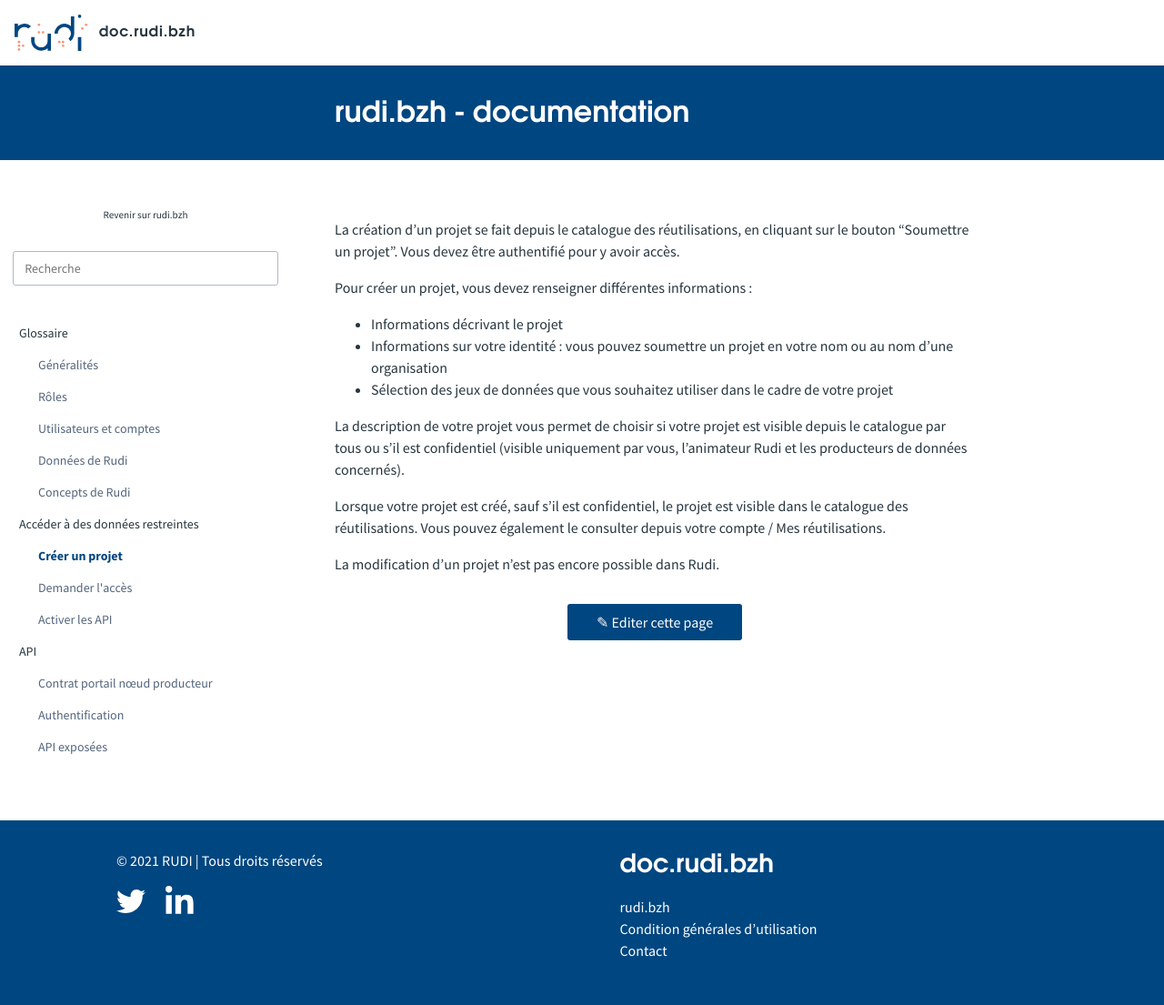
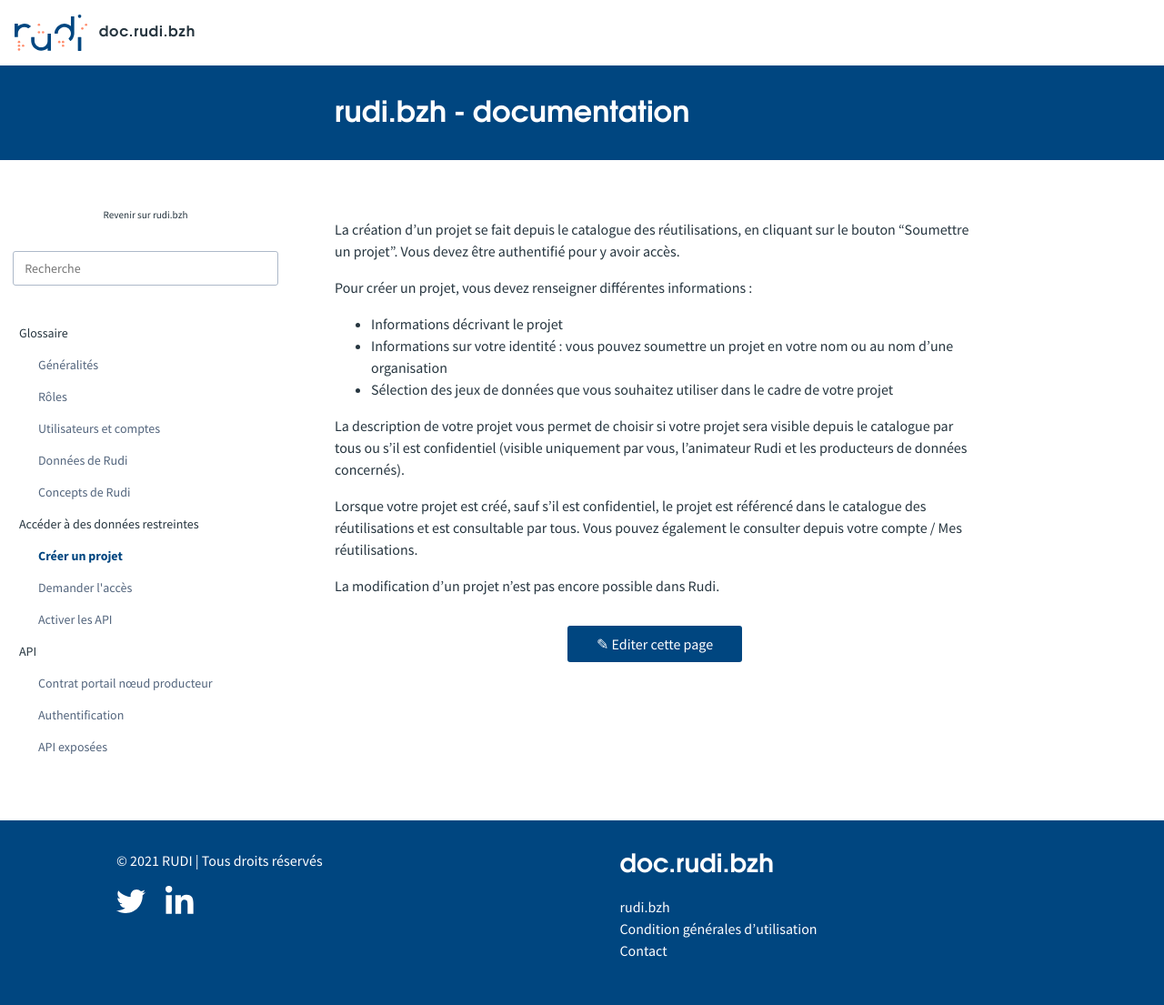
Before and after one commit to sigrennesmetropole/rudi_documentation, a Jekyll site: the page built from articles/_acces_donnees_restreintes/creer_un_projet.md, in a window 1280 px wide. Shown: the whole page at 91% size. Built offline with Jekyll 4.4.1, drawn with Linux system fonts in a browser that asks for light colours.

Commit message:
Update creer_un_projet.md

```diff
--- a/articles/_acces_donnees_restreintes/creer_un_projet.md
+++ b/articles/_acces_donnees_restreintes/creer_un_projet.md
@@ -9,8 +9,8 @@
 - Informations sur votre identité : vous pouvez soumettre un projet en votre nom ou au nom d'une organisation
 - Sélection des jeux de données que vous souhaitez utiliser dans le cadre de votre projet
 
-La description de votre projet vous permet de choisir si votre projet est visible depuis le catalogue par tous ou s'il est confidentiel (visible uniquement par vous, l'animateur Rudi et les producteurs de données concernés).
+La description de votre projet vous permet de choisir si votre projet sera visible depuis le catalogue par tous ou s'il est confidentiel (visible uniquement par vous, l'animateur Rudi et les producteurs de données concernés).
 
-Lorsque votre projet est créé, sauf s'il est confidentiel, le projet est visible dans le catalogue des réutilisations. Vous pouvez également le consulter depuis votre compte / Mes réutilisations.
+Lorsque votre projet est créé, sauf s'il est confidentiel, le projet est référencé dans le catalogue des réutilisations et est consultable par tous. Vous pouvez également le consulter depuis votre compte / Mes réutilisations.
 
 La modification d'un projet n'est pas encore possible dans Rudi.
```
